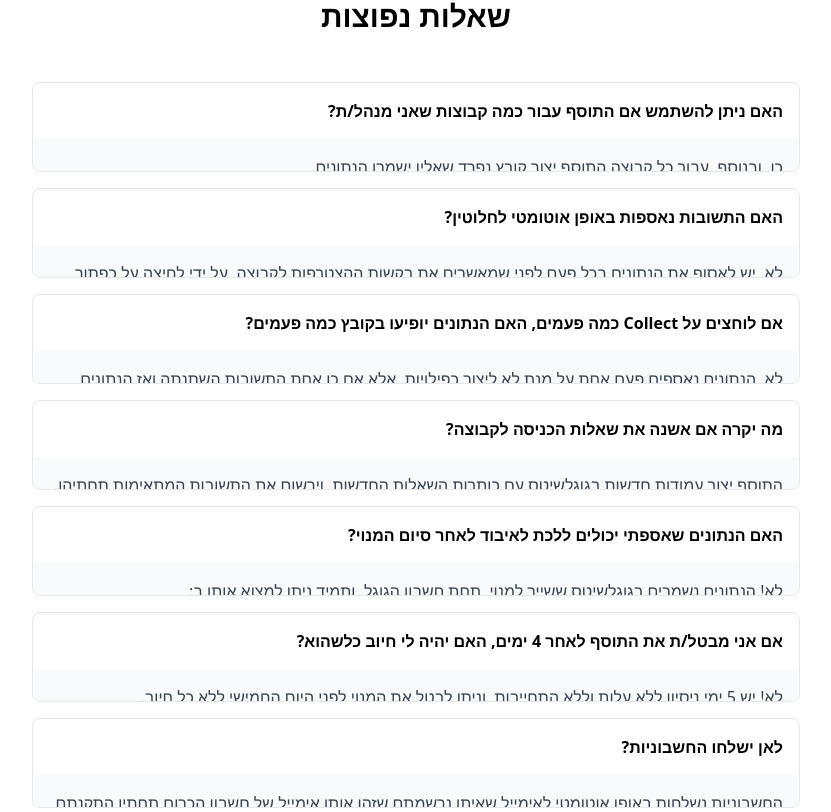
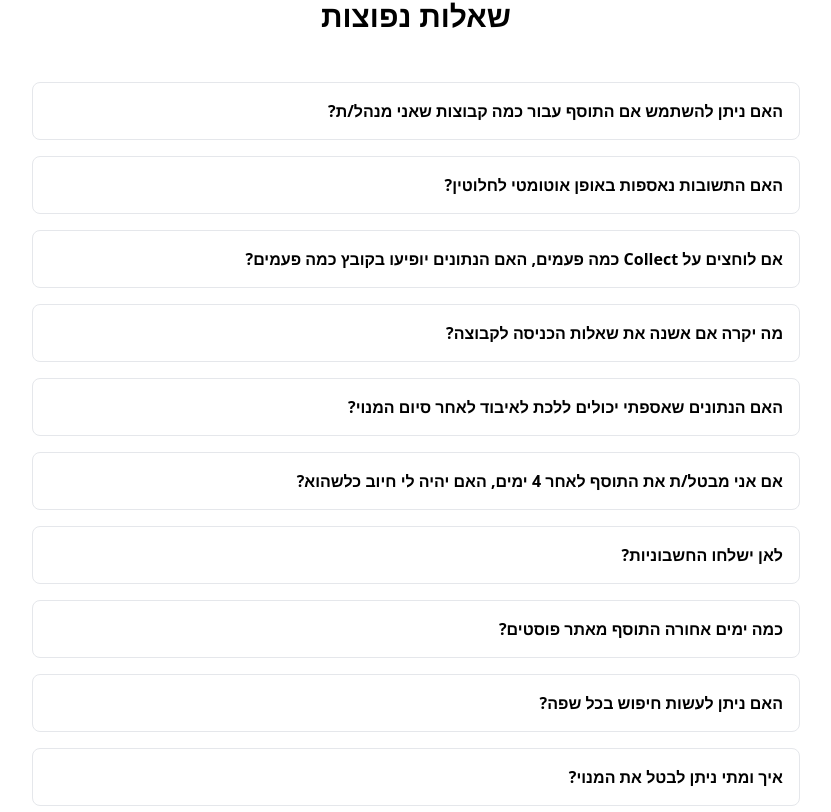
Before and after one commit to Zevik/Atsmai, a Next.js app: page /extensions/gmac in a window 1280 px wide. Shown: the part 2968-3780 px from the top of the page, without its empty margins (224-1055 px from the left). Built offline with nearby package versions, Linux system fonts and the light colour scheme.

Commit message:
תיקון תשובות

```diff
--- a/pages/extensions/gmac.js
+++ b/pages/extensions/gmac.js
@@ -6,7 +6,7 @@ import { useState } from 'react';
 //  VideoPlayer Component
 const VideoPlayer = ({ videoId }) => {
     return (
-        <div className="relative aspect-w-16 aspect-h-9">
+        <div className="aspect-video">
             <iframe
                 className="w-full h-full"
                 src={`https://www.youtube.com/embed/${videoId}`}
@@ -43,7 +43,7 @@ const FaqAccordion = ({ faqItems }) => {
                     </button>
                     <div
                         id={`faq-panel-${index}`}
-                        className={`p-4 bg-gray-50 transition-max-height duration-300 ease-in-out ${openIndex === index ? 'max-h-500' : 'max-h-0'} overflow-hidden`}
+                        className={`bg-gray-50 overflow-hidden transition-all duration-300 ${openIndex === index ? 'max-h-[500px] p-4' : 'max-h-0 p-0'}`}
                     >
                         <p className="text-gray-700">{item.answer}</p>
                     </div>
```
